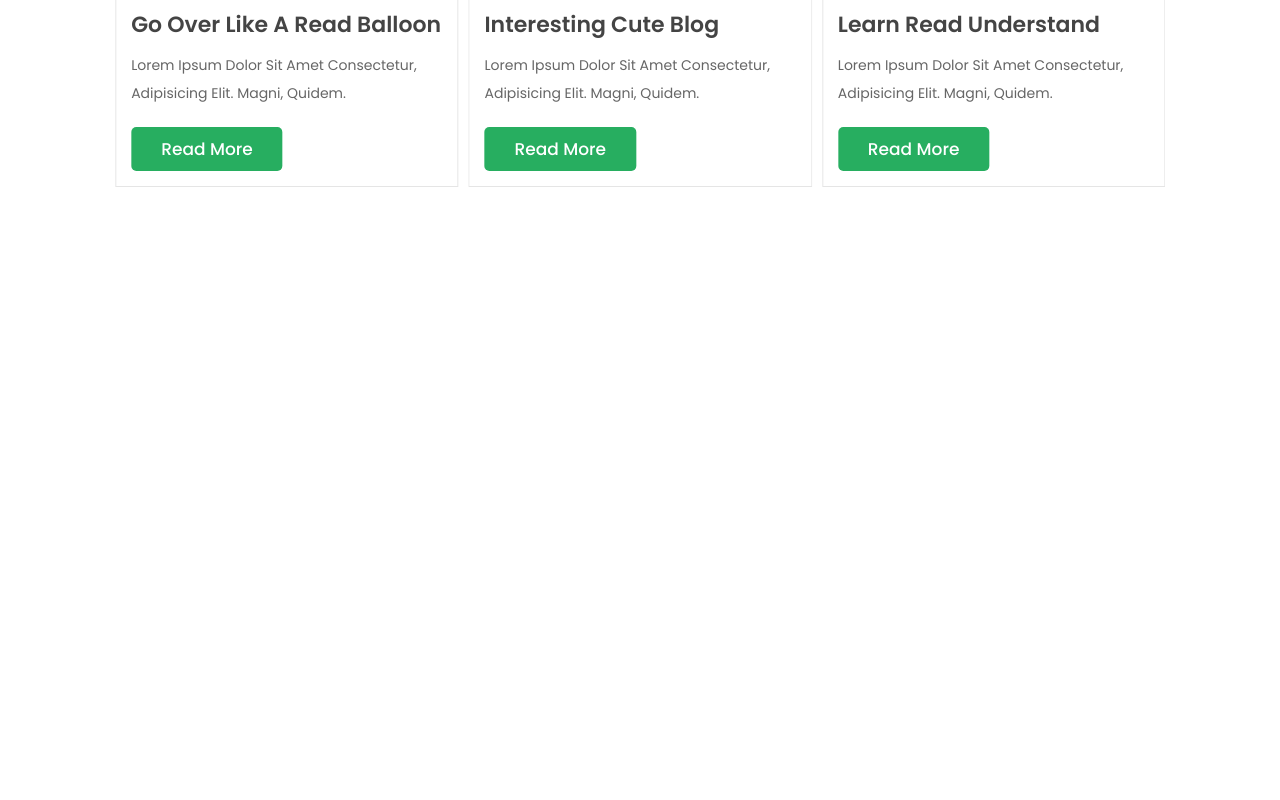
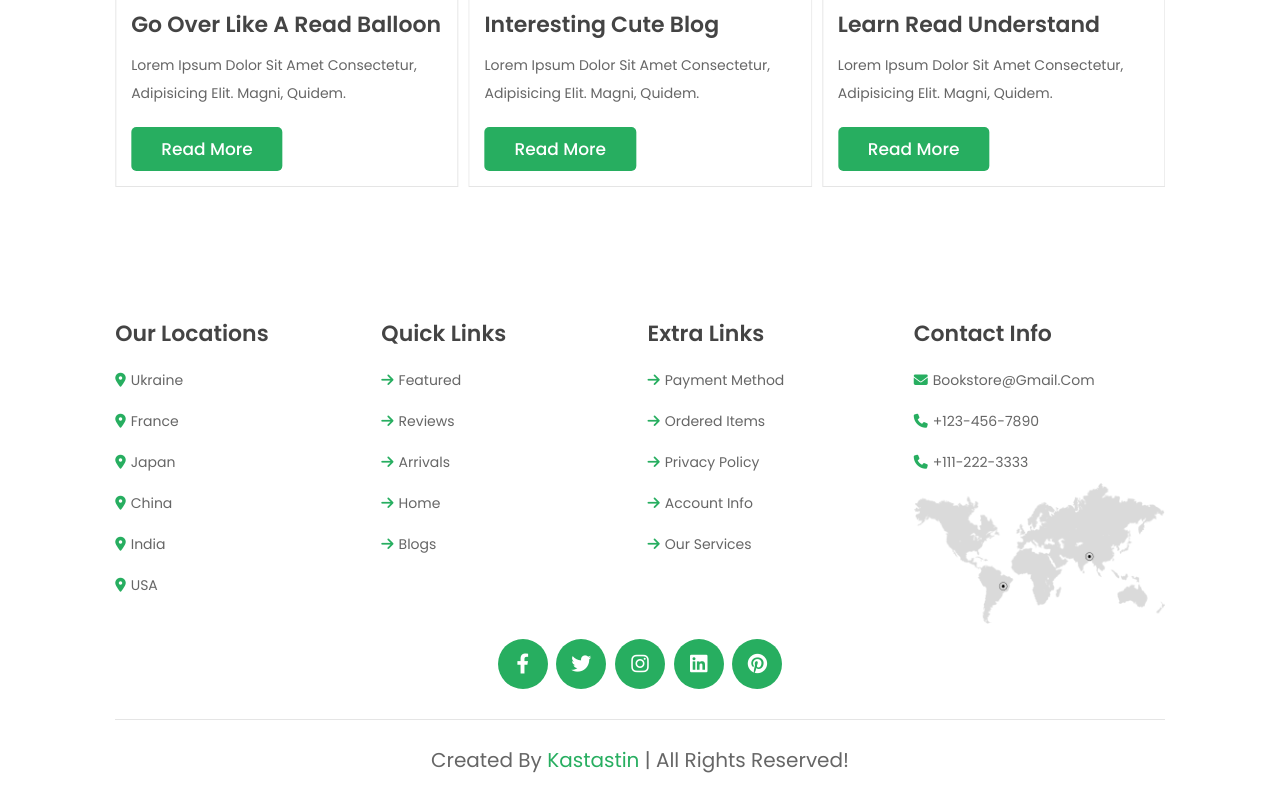
Before and after one commit to kastastin/BookStore, a plain HTML site: page index.html in a window 1280 px wide. Shown: the part 3743-4543 px from the top of the page. Before the commit the page ends 4000 px from the top, so only its background shows below. Drawn offline with nearby package versions, Linux system fonts and the light colour scheme.

Commit message:
Footer + Loader

```diff
--- a/css/adaptive.css
+++ b/css/adaptive.css
@@ -7,9 +7,31 @@
     padding: 2rem;
   }
 
-  section {
+  section,
+  footer {
     padding: 3rem 2rem;
   }
+
+  footer {
+    padding-bottom: 0;
+  }
+
+  footer .box-container {
+    display: flex;
+    justify-content: center;
+    flex-wrap: wrap;
+  }
+
+  footer .box-container .box {
+    display: flex;
+    flex-direction: column;
+    align-items: center;
+    width: 25rem;
+  }
+
+  /* footer .box-container .box h3 {
+    text-align: center;
+  } */
 }
 
 @media (max-width: 768px) {
--- a/css/style.css
+++ b/css/style.css
@@ -29,7 +29,8 @@ html {
   scroll-behavior: smooth;
 }
 
-section {
+section,
+footer {
   padding: 5rem 9%;
 }
 
@@ -641,3 +642,93 @@ header .header-2.active {
   font-size: 1.4rem;
   line-height: 2;
 }
+
+footer {
+  padding-bottom: 0;
+}
+
+footer .box-container {
+  display: grid;
+  grid-template-columns: repeat(auto-fit, minmax(25rem, 1fr));
+  gap: 1.5rem;
+}
+
+footer .box-container .box h3 {
+  padding: 1rem 0;
+  color: var(--black);
+  font-size: 2.2rem;
+}
+
+footer .box-container .box a {
+  display: block;
+  padding: 1rem 0;
+  color: var(--light-color);
+  font-size: 1.4rem;
+}
+
+footer .box-container .box a i {
+  padding-right: 0.5rem;
+  color: var(--green);
+}
+
+footer .box-container .box a span:hover i {
+  padding-right: 1.2rem;
+}
+
+footer .box-container .box .map {
+  width: 100%;
+}
+
+footer .share {
+  padding: 1rem 0;
+  text-align: center;
+}
+
+footer .share a {
+  height: 5rem;
+  width: 5rem;
+  margin: 0 0.3rem;
+  background: var(--green);
+  border-radius: 50%;
+  color: #fff;
+  font-size: 2rem;
+  line-height: 5rem;
+}
+
+footer .share a:hover {
+  background: var(--black);
+}
+
+footer .credit {
+  margin-top: 2rem;
+  padding: 2.5rem 1rem;
+  border-top: var(--border);
+  color: var(--light-color);
+  font-size: 2rem;
+  text-align: center;
+}
+
+footer .credit span {
+  color: var(--green);
+}
+
+.loader-container {
+  position: fixed;
+  top: 0;
+  left: 0;
+  height: 100%;
+  width: 100%;
+  z-index: 100;
+  background: #f7f7f7;
+  display: flex;
+  justify-content: center;
+  align-items: center;
+}
+
+.loader-container.disable {
+  display: none;
+}
+
+.loader-container img {
+  height: 10rem;
+}
--- a/index.html
+++ b/index.html
@@ -708,6 +708,101 @@
       </div>
     </section>
 
+    <footer>
+      <div class="box-container">
+        <div class="box">
+          <h3>our locations</h3>
+          <a href="#"
+            ><span><i class="fas fa-map-marker-alt"></i>Ukraine</span></a
+          >
+          <a href="#"
+            ><span><i class="fas fa-map-marker-alt"></i>France</span></a
+          >
+          <a href="#"
+            ><span><i class="fas fa-map-marker-alt"></i>Japan</span></a
+          >
+          <a href="#"
+            ><span><i class="fas fa-map-marker-alt"></i>China</span></a
+          >
+          <a href="#"
+            ><span><i class="fas fa-map-marker-alt"></i>India</span></a
+          >
+          <a href="#"
+            ><span><i class="fas fa-map-marker-alt"></i>USA</span></a
+          >
+        </div>
+
+        <div class="box">
+          <h3>quick links</h3>
+          <a href="#featured"
+            ><span><i class="fas fa-arrow-right"></i>featured</span></a
+          >
+          <a href="#reviews"
+            ><span><i class="fas fa-arrow-right"></i>reviews</span></a
+          >
+          <a href="#arrivals"
+            ><span><i class="fas fa-arrow-right"></i>arrivals</span></a
+          >
+          <a href="#home"
+            ><span><i class="fas fa-arrow-right"></i>home</span></a
+          >
+
+          <a href="#blogs"
+            ><span><i class="fas fa-arrow-right"></i>blogs</span></a
+          >
+        </div>
+
+        <div class="box">
+          <h3>extra links</h3>
+          <a href="#"
+            ><span><i class="fas fa-arrow-right"></i>payment method</span></a
+          >
+          <a href="#"
+            ><span><i class="fas fa-arrow-right"></i>ordered items</span></a
+          >
+          <a href="#"
+            ><span><i class="fas fa-arrow-right"></i>privacy policy</span></a
+          >
+          <a href="#"
+            ><span><i class="fas fa-arrow-right"></i>account info</span></a
+          >
+          <a href="#"
+            ><span><i class="fas fa-arrow-right"></i>our services</span></a
+          >
+        </div>
+
+        <div class="box">
+          <h3>contact info</h3>
+          <a href="#"
+            ><span><i class="fas fa-envelope"></i>bookstore@gmail.com</span></a
+          >
+          <a href="#"
+            ><span><i class="fas fa-phone"></i>+123-456-7890</span></a
+          >
+          <a href="#"
+            ><span><i class="fas fa-phone"></i>+111-222-3333</span></a
+          >
+          <img class="map" src="img/worldmap.png" alt="World Map" />
+        </div>
+      </div>
+
+      <div class="share">
+        <a class="fab fa-facebook-f" href="#"></a>
+        <a class="fab fa-twitter" href="#"></a>
+        <a class="fab fa-instagram" href="#"></a>
+        <a class="fab fa-linkedin" href="#"></a>
+        <a class="fab fa-pinterest" href="#"></a>
+      </div>
+
+      <div class="credit">
+        created by <span>kastastin</span> | all rights reserved!
+      </div>
+    </footer>
+
+    <div class="loader-container">
+      <img src="img/loader-img.gif" alt="Book Animation" />
+    </div>
+
     <script src="https://cdn.jsdelivr.net/npm/swiper@9/swiper-bundle.min.js"></script>
     <script src="js/script.js"></script>
   </body>
--- a/js/script.js
+++ b/js/script.js
@@ -4,6 +4,7 @@ const home = document.querySelector(".home");
 const searchForm = document.querySelector(".search-form");
 const searchBtn = document.querySelector("#search-btn");
 const loginForm = document.querySelector(".login-form-container");
+const loader = document.querySelector(".loader-container");
 
 const toggleActiveHeader = function () {
   if (window.scrollY > 80) {
@@ -22,6 +23,12 @@ const changeModalVisibility = function () {
   overlay.classList.toggle("hidden");
 };
 
+const disableLoader = function () {
+  setTimeout(() => {
+    loader.classList.add("disable");
+  }, 2000);
+};
+
 // <-- Events -->
 window.addEventListener("scroll", function () {
   toggleActiveHeader();
@@ -29,6 +36,7 @@ window.addEventListener("scroll", function () {
 });
 
 window.addEventListener("load", function () {
+  disableLoader();
   toggleActiveHeader();
 });
 
```
Also changed, not shown: img/loader-img.gif (added), img/worldmap.png (added).
